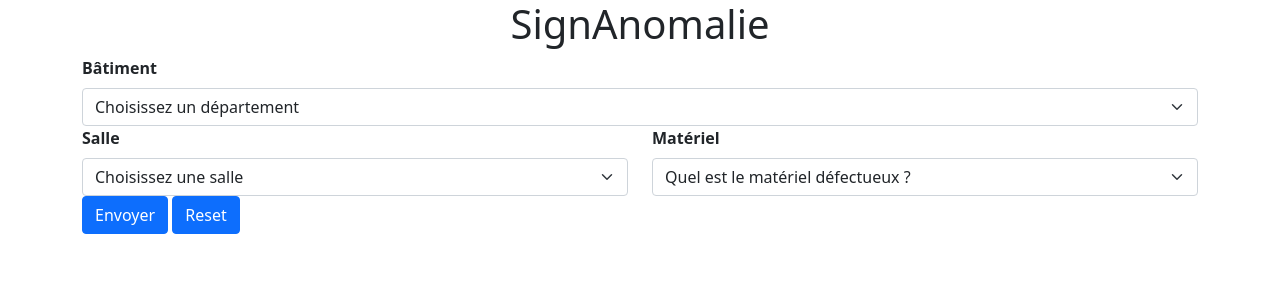
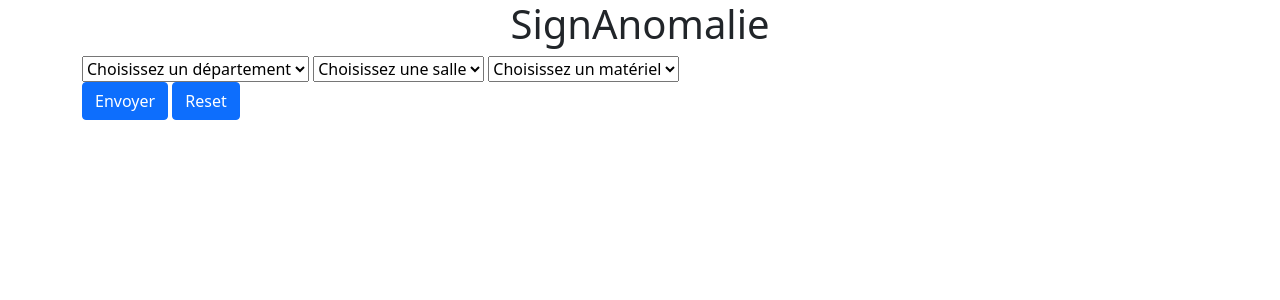
Before and after one commit to Baptiste1802/signanomalie, a Flask app: page /qrcode/ in a window 1280 px wide. Shown: the top 300 px of the page. Run offline with Flask 2, Linux system fonts and the light colour scheme.

Commit message:
Modification views, form et qrcode.html afin de récupérer les informations données

```diff
--- a/signanomalie/models/forms.py
+++ b/signanomalie/models/forms.py
@@ -6,6 +6,9 @@ from wtforms import StringField, SelectField, PasswordField, BooleanField, TextA
 from wtforms.validators import DataRequired, InputRequired, Length, Email, URL, ValidationError
 import qrcode
 import os
+from markupsafe import Markup
+from wtforms.widgets.core import html_params
+
 
 class SignalForm(FlaskForm):
     mail = EmailField('Renseignez votre adresse mail',[DataRequired(),Email()])
@@ -21,20 +24,20 @@ class SignalForm(FlaskForm):
 
 
 class QrCodeForm(FlaskForm):
-    batiment=SelectField('Bâtiment', choices=[])
-    salle = SelectField('Salle', choices=[])
-    materiel = SelectField('Matériel', choices=[])
+    batiment=SelectField('Bâtiment', choices=[],)
+    salle = SelectField('Salle', choices=[],)
+    materiel = SelectField('Matériel', choices=[],)
     envoyer = SubmitField('Envoyer')
     reset = SubmitField("Reset")
 
     def generateQRCode(this):
         link = os.environ.get("URL") + "/?"
         if (this.batiment.data != None):
-            link += this.batiment.data
+            link += "batiment"+this.batiment.data
         if (this.salle.data != None):
-            link += this.salle.data
+            link += "salle" + this.salle.data
         if (this.materiel.data != None):
-            link += this.materiel.data
+            link += "materiel" + this.materiel.data
 
         qr = qrcode.QRCode(
             version=1,
@@ -43,6 +46,7 @@ class QrCodeForm(FlaskForm):
             border=4,
         )
         qr.add_data(link)
+        print(link)
         qr.make(fit=True)
         img = qr.make_image(fill_color="black", back_color="white")
         img.save("signanomalie/qrcode/newqr.png")
--- a/signanomalie/templates/qrcode.html
+++ b/signanomalie/templates/qrcode.html
@@ -8,6 +8,11 @@
         <form action="" method="POST" class="needs-validation" novalidate>
             {{ form.hidden_tag() }}
 
+            {{ form.crsf_token}}
+            {{ form.batiment}}
+            {{form.salle}}
+            {{form.materiel}}
+<!--
             <div class="bat">
                 <label for="batiment" class="form-label"><strong>Bâtiment</strong></label>
                 <select class="form-select" id="batiment" required>
@@ -40,7 +45,7 @@
                         </select>
                     </div>
                 </div>
-            </div>
+            </div> -->
 
             <div class="boutons">
                 <button type="submit" class="btn btn-primary" data-toggle="tooltip" data-placement="bottom" title="Valider et envoyer le ticket">Envoyer</button>
--- a/signanomalie/views.py
+++ b/signanomalie/views.py
@@ -32,18 +32,19 @@ def home():
 @app.route("/qrcode/", methods =("GET","POST"))
 def qrcode():
     form=QrCodeForm()
-    choicesbat = form.batiment.choices = ["grrrr"]
-    choicesSalleInfo = form.salle.choices = ["I01","I02","I03","I04","I05","I06","I07"]
-    choicesMateriel = form.materiel.choices = ["Clavier","Souris","Ecran","Unité centrale","Vidéo Projecteur"]
-    if form.is_submitted():
+    form.batiment.choices = [("auto","Choisissez un département"),("info","Informatique")]
+    form.batiment.default = "auto"
+    form.batiment(option_attr={"customselect-0": {"disabled": "auto"} })
+    form.salle.choices = [("auto","Choisissez une salle"),("i01","I01"),("i02","I02"),("i03","I03"),("i04","I04"),("i05","I05"),("i06","I06"),("i07","I07")]
+    form.salle(option_attr={"customselect-0": {"disabled": "auto"} })
+    form.materiel.choices = [("auto","Choisissez un matériel"),("clavier","Clavier"),("souris","Souris"),("ecran","Ecran"),("unitecentrale","Unité centrale"),("videoproj","Vidéo Projecteur")]
+    form.materiel(option_attr={"customselect-0": {"disabled": "auto"} })
+    if form.validate_on_submit():
         form.generateQRCode()
     return render_template(
         "qrcode.html",
         title = "SignAnomalie",
-        form=form,
-        choicesbat=choicesbat,
-        choicesSalleInfo=choicesSalleInfo,
-        choicesMateriel=choicesMateriel,
+        form=form
         # locations = glpi.get_locations()
 
     )
```
Also changed, not shown: signanomalie/qrcode/newqr.png (added).
